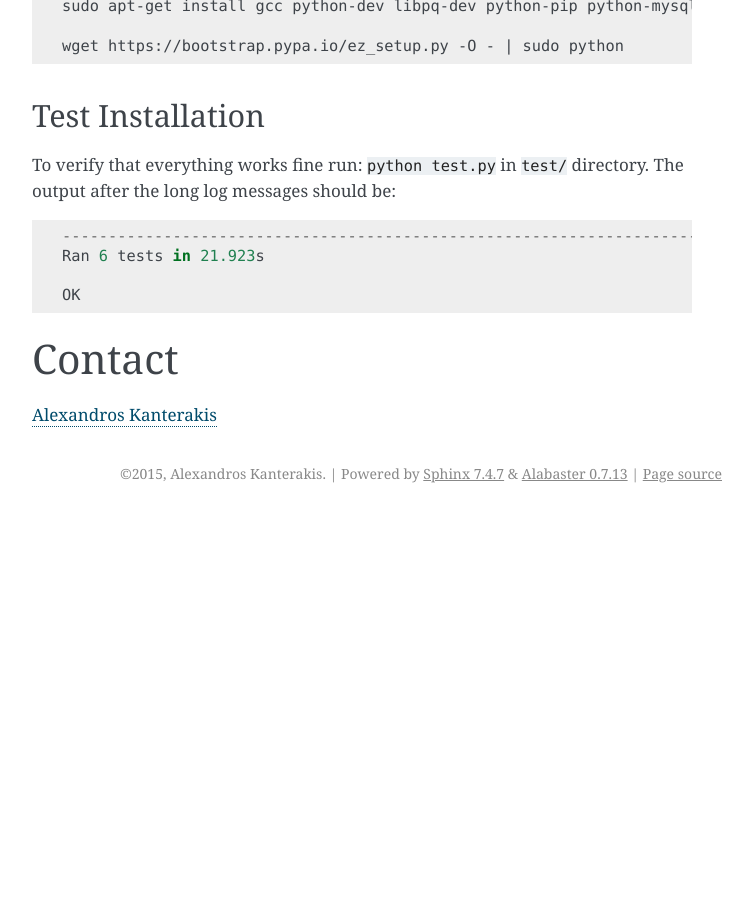
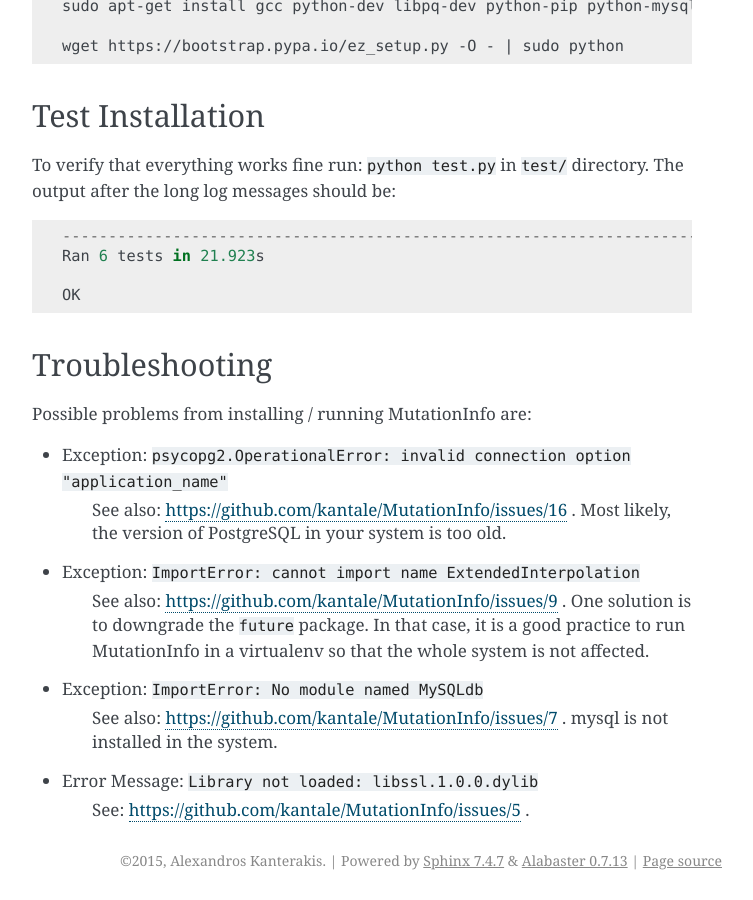
Before and after one commit to kantale/MutationInfo, a Sphinx documentation site: the page built from docs/intro.rst, in a window 1280 px wide and 900 px high, scrolled down 2039 px. Shown: the whole window, without its empty margins (388-1141 px from the left). Built offline with Sphinx 7.4.7, drawn with Linux system fonts in a browser that asks for light colours; before the commit the page ends 2552 px from its top, so only the background shows below that; some of the changed text lies outside the part shown.

Commit message:
documentation structure

```diff
--- a/docs/contact.rst
+++ b/docs/contact.rst
@@ -1,3 +1,8 @@
+
+License
+=======
+MIT License (MIT)
+
 Contact
 =======
 
--- a/docs/intro.rst
+++ b/docs/intro.rst
@@ -92,7 +92,17 @@ To verify that everything works fine run: ``python test.py`` in ``test/`` direct
 
   OK
 
-Contact
-=======
+Troubleshooting
+---------------
 
-`Alexandros Kanterakis <mailto:kantale@ics.forth.gr>`_
+Possible problems from installing / running MutationInfo are:
+
+* Exception: ``psycopg2.OperationalError: invalid connection option "application_name"``
+   See also: https://github.com/kantale/MutationInfo/issues/16 . Most likely, the version of PostgreSQL in your system is too old.
+* Exception: ``ImportError: cannot import name ExtendedInterpolation``
+   See also: https://github.com/kantale/MutationInfo/issues/9 . One solution is to downgrade the ``future`` package. In that case, it is a good practice to
+   run MutationInfo in a virtualenv so that the whole system is not affected.
+* Exception: ``ImportError: No module named MySQLdb``
+   See also: https://github.com/kantale/MutationInfo/issues/7 . mysql is not installed in the system.
+* Error Message: ``Library not loaded: libssl.1.0.0.dylib``
+   See: https://github.com/kantale/MutationInfo/issues/5 .
```
Also changed, not shown: MutationInfo/__init__.py (+8 -11 lines), README.md (+2 -0 lines), docs/index.rst (+8 -4 lines).
